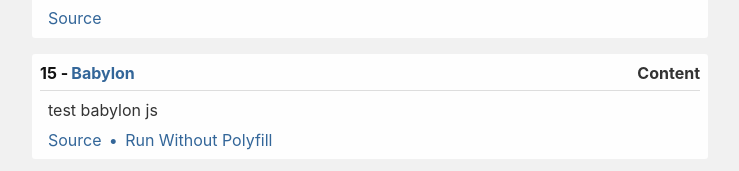
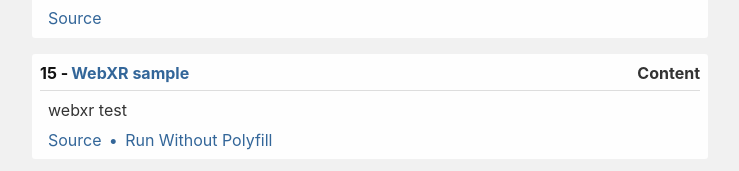
Before and after one commit to AkiraMAEGAWA/webxr-sample, a plain HTML site: page index.html in a window 1280 px wide. Shown: the part 2226-2397 px from the top of the page, without its empty margins (270-1009 px from the left). Drawn offline with Linux system fonts and the light colour scheme.

Commit message:
change index.html

```diff
--- a/index.html
+++ b/index.html
@@ -171,9 +171,9 @@
               description: 'Extremely simple use of WebXR with no library dependencies. Doesn\'t render anything exciting.',
               noPolyfill: true },
 
-            { title: 'Babylon', category: 'Content',
-              path: 'babylon-panorama.html',
-              description: 'test babylon js'},
+            { title: 'WebXR sample', category: 'Content',
+              path: 'webxr-test.html',
+              description: 'webxr test'},
           ];
 
           let mainElement = document.getElementById("main");
```
